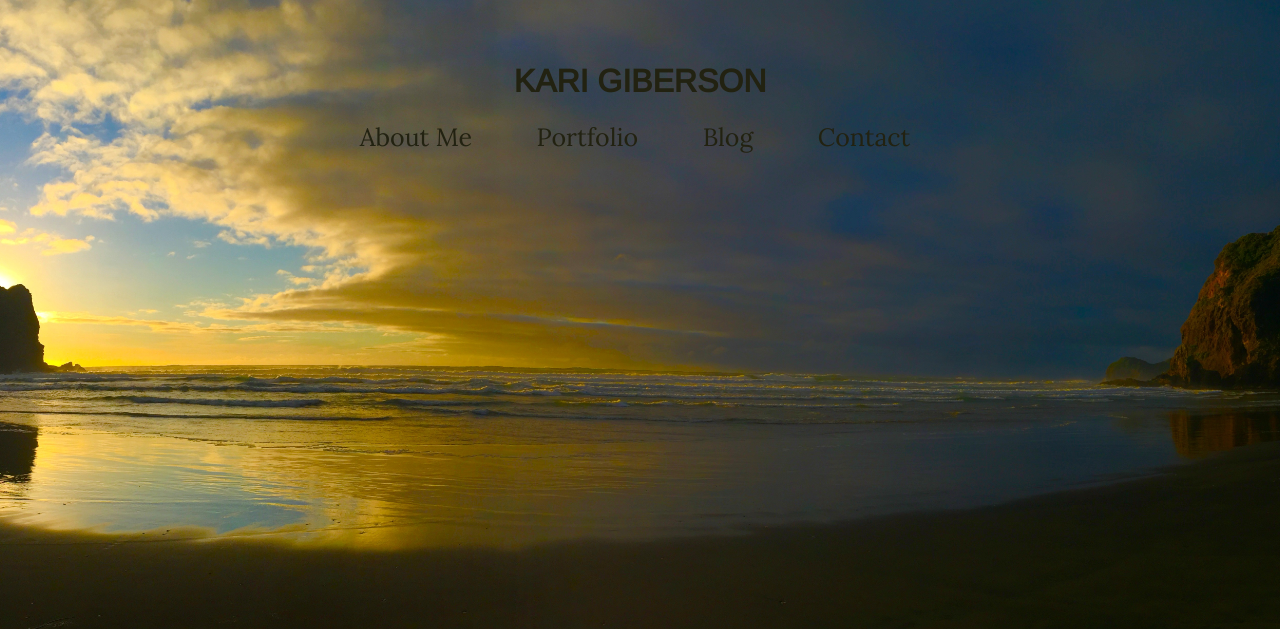
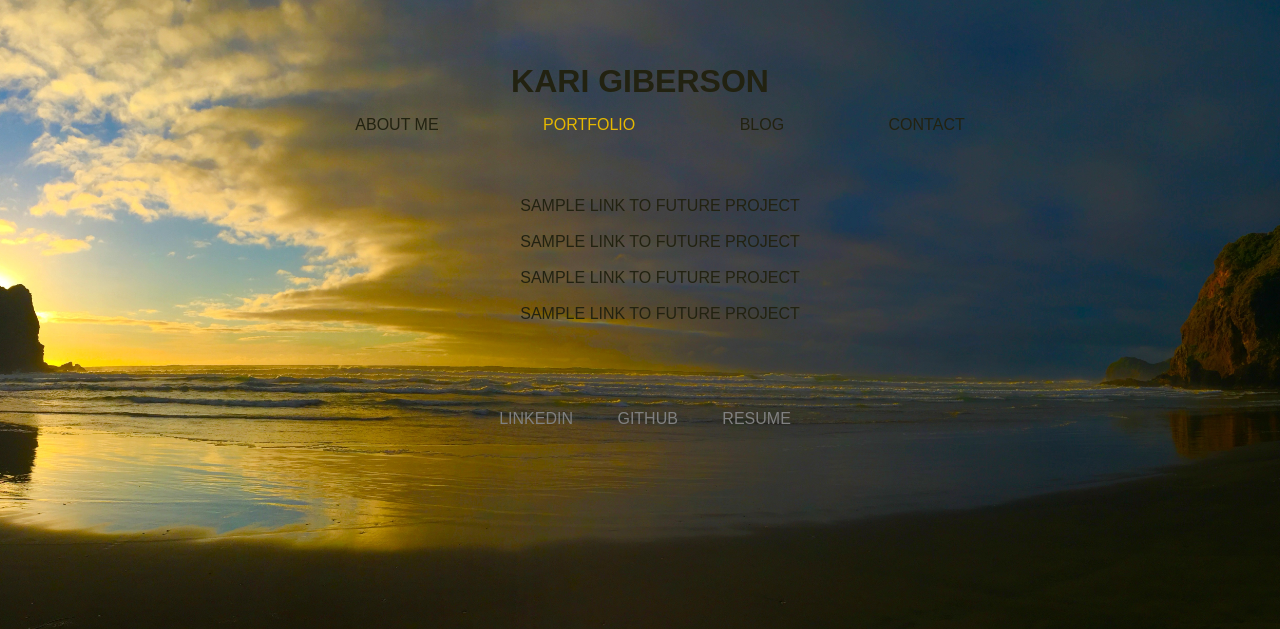
Before and after one commit to Kgiberson/KariGib.github.io, a PHP site: page /projects/index.html in a window 1280 px wide. Shown: the top 629 px of the page. Run offline with PHP 8.4, Linux system fonts and the light colour scheme.

Commit message:
Add portfolio page, css file and links

```diff
--- a/blog/arrays-hashes.html
+++ b/blog/arrays-hashes.html
@@ -13,10 +13,10 @@
       <h1>KARI GIBERSON</h1>
       <nav>
         <ul class="navblogindex">
-          <li><a href="http://kgiberson.github.io">ABOUT ME</a></li>
-          <li><a href="#">PORTFOLIO</a></li>
+          <li><a href="http://kgiberson.github.io/about.html">ABOUT ME</a></li>
+          <li><a href="http://kgiberson.github.io/projects/index.html">PORTFOLIO</a></li>
           <li><a href="http://kgiberson.github.io/blog/index.html">BLOG</a></li>
-          <li><a href="#">CONTACT</a></li>
+          <li><a href="http://kgiberson.github.io/contact.html">CONTACT</a></li>
         </ul>
       </nav>
     </header>
--- a/blog/css-concepts.html
+++ b/blog/css-concepts.html
@@ -12,10 +12,10 @@
       <h1>KARI GIBERSON</h1>
       <nav>
         <ul class="navblogindex">
-          <li><a href="#">ABOUT ME</a></li>
-          <li><a href="#">PORTFOLIO</a></li>
+          <li><a href="http://kgiberson.github.io/about.html">ABOUT ME</a></li>
+          <li><a href="http://kgiberson.github.io/projects/index.html">PORTFOLIO</a></li>
           <li><a href="http://kgiberson.github.io/blog/index.html">BLOG</a></li>
-          <li><a href="#">CONTACT</a></li>
+          <li><a href="http://kgiberson.github.io/contact.html">CONTACT</a></li>
         </ul>
       </nav>
     </header>
--- a/blog/enumerable-methods.html
+++ b/blog/enumerable-methods.html
@@ -1,7 +1,7 @@
 <!DOCTYPE html>
 <html>
 <head>
-  <title>Arrays and Hashes</title>
+  <title>Kari | Blog</title>
   <meta charset="UTF-8">
   <link rel="stylesheet" type="text/css" href="../stylesheets/default.css">
   <link rel="stylesheet" type="text/css" href="../stylesheets/blog_template.css">
@@ -13,8 +13,8 @@
       <h1>KARI GIBERSON</h1>
       <nav>
         <ul class="navblogindex">
-          <li><a href="http://kgiberson.github.io">ABOUT ME</a></li>
-          <li><a href="#">PORTFOLIO</a></li>
+          <li><a href="http://kgiberson.github.io/about.html">ABOUT ME</a></li>
+          <li><a href="http://kgiberson.github.io/projects/index.html">PORTFOLIO</a></li>
           <li><a href="http://kgiberson.github.io/blog/index.html">BLOG</a></li>
           <li><a href="http://kgiberson.github.io/contact.html">CONTACT</a></li>
         </ul>
--- a/blog/git.html
+++ b/blog/git.html
@@ -14,9 +14,9 @@
       <nav>
         <ul class="navblogindex">
           <li><a href="#">ABOUT ME</a></li>
-          <li><a href="#">PORTFOLIO</a></li>
+          <li><a href="http://kgiberson.github.io/projects/index.html">PORTFOLIO</a></li>
           <li><a href="http://kgiberson.github.io/blog/index.html">BLOG</a></li>
-          <li><a href="#">CONTACT</a></li>
+          <li><a href="http://kgiberson.github.io/contact.html">CONTACT</a></li>
         </ul>
       </nav>
     </header>
--- a/blog/index.html
+++ b/blog/index.html
@@ -11,8 +11,8 @@
       <h1>KARI GIBERSON</h1>
       <nav>
         <ul class="navblogindex">
-          <li><a href="#">ABOUT ME</a></li>
-          <li><a href="#">PORTFOLIO</a></li>
+          <li><a href="http://kgiberson.github.io/about.html">ABOUT ME</a></li>
+          <li><a href="http://kgiberson.github.io/projects/index.html">PORTFOLIO</a></li>
           <li><a href="http://kgiberson.github.io/blog/index.html">BLOG</a></li>
           <li><a href="http://kgiberson.github.io/contact.html">CONTACT</a></li>
         </ul>
--- a/contact.html
+++ b/contact.html
@@ -13,7 +13,7 @@
       <nav>
         <ul class="navmain">
           <li><a href="http://kgiberson.github.io/blog/about.html">About Me</a></li>
-          <li><a href="#">Portfolio</a></li>
+          <li><a href="http://kgiberson.github.io/projects/index.html">Portfolio</a></li>
           <li><a href="http://kgiberson.github.io/blog/index.html">Blog</a></li>
           <li><a href="http://kgiberson.github.io/contact.html">Contact</a> </li>
         </ul>
--- a/index.html
+++ b/index.html
@@ -11,8 +11,8 @@
       <h1><a href="http://kgiberson.github.io/index.html">KARI GIBERSON</a></h1>
       <nav>
         <ul class="navmain">
-          <li><a href="#">About Me</a></li>
-          <li><a href="#">Portfolio</a></li>
+          <li><a href="http://kgiberson.github.io/about.html">About Me</a></li>
+          <li><a href="http://kgiberson.github.io/projects/index.html">Portfolio</a></li>
           <li><a href="http://kgiberson.github.io/blog/index.html">Blog</a></li>
           <li><a href="http://kgiberson.github.io/contact.html">Contact</a> </li>
         </ul>
--- /dev/null
+++ b/projects/index.html
@@ -0,0 +1,50 @@
+<!DOCTYPE html>
+<html>
+  <head>
+    <link rel="stylesheet" type="text/css" href="../stylesheets/default.css">
+    <link rel="stylesheet" type="text/css" href="../stylesheets/blog.css">
+    <link rel="stylesheet" type="text/css" href="../stylesheets/projects_index.css"
+    <link href='https://fonts.googleapis.com/css?family=Ubuntu|Merriweather|Arimo|Poiret+One|Bitter|Alegreya|Crimson+Text|Lora' rel='stylesheet' type='text/css'>
+    <title>KARI GIBERSON</title>
+  </head>
+  <body>
+    <header>
+      <h1>KARI GIBERSON</h1>
+      <nav>
+        <ul class="navblogindex">
+          <li><a href="http://kgiberson.github.io/about.html">ABOUT ME</a></li>
+          <li><a id="page_select" href="http://kgiberson.github.io/projects/index.html">PORTFOLIO</a></li>
+          <li><a href="http://kgiberson.github.io/blog/index.html">BLOG</a></li>
+          <li><a href="http://kgiberson.github.io/contact.html">CONTACT</a></li>
+        </ul>
+      </nav>
+    </header>
+    <section class="content">
+      <h3 id="title-list"></h3>
+      <nav class="projects">
+        <ul>
+          <li><a href="#">SAMPLE LINK TO FUTURE PROJECT</a></li>
+          <br>
+          <li><a href="#">SAMPLE LINK TO FUTURE PROJECT</a></li>
+          <br>
+          <li><a href="#">SAMPLE LINK TO FUTURE PROJECT</a></li>
+          <br>
+          <li><a href="#">SAMPLE LINK TO FUTURE PROJECT</a></li>
+
+        <!-- display projects as images, three to a row. Options: text over image, or image caption, CSS: rounded, dull border, clean images, hover changes background color of image  -->
+
+        </ul>
+      </nav>
+      <div class="clearfooter"></div>
+    </section>
+<footer>
+      <nav>
+        <ul class="footernav">
+          <li><a href="https://www.linkedin.com/in/kari-giberson-91020251">LINKEDIN</a></li>
+          <li><a href="https://github.com/Kgiberson">GITHUB</a></li>
+          <li><a href="#">RESUME</a></li>
+        </ul>
+      </nav>
+    </footer>
+  </body>
+</html>
--- a/stylesheets/blog.css
+++ b/stylesheets/blog.css
@@ -9,6 +9,7 @@
 
 #title-list {
   text-decoration: underline;
+  font-family: "Lora", Times, serif;
 }
 
 .left-column {
--- /dev/null
+++ b/stylesheets/projects_index.css
@@ -0,0 +1,7 @@
+.projects li {
+  list-style-type: none;
+}
+
+#page_select {
+  color: #e6b800
+}
```
Also changed, not shown: about.html (+1 -7 lines), blog-template.html (+4 -4 lines), blog/ruby-classes.html (+4 -4 lines).
